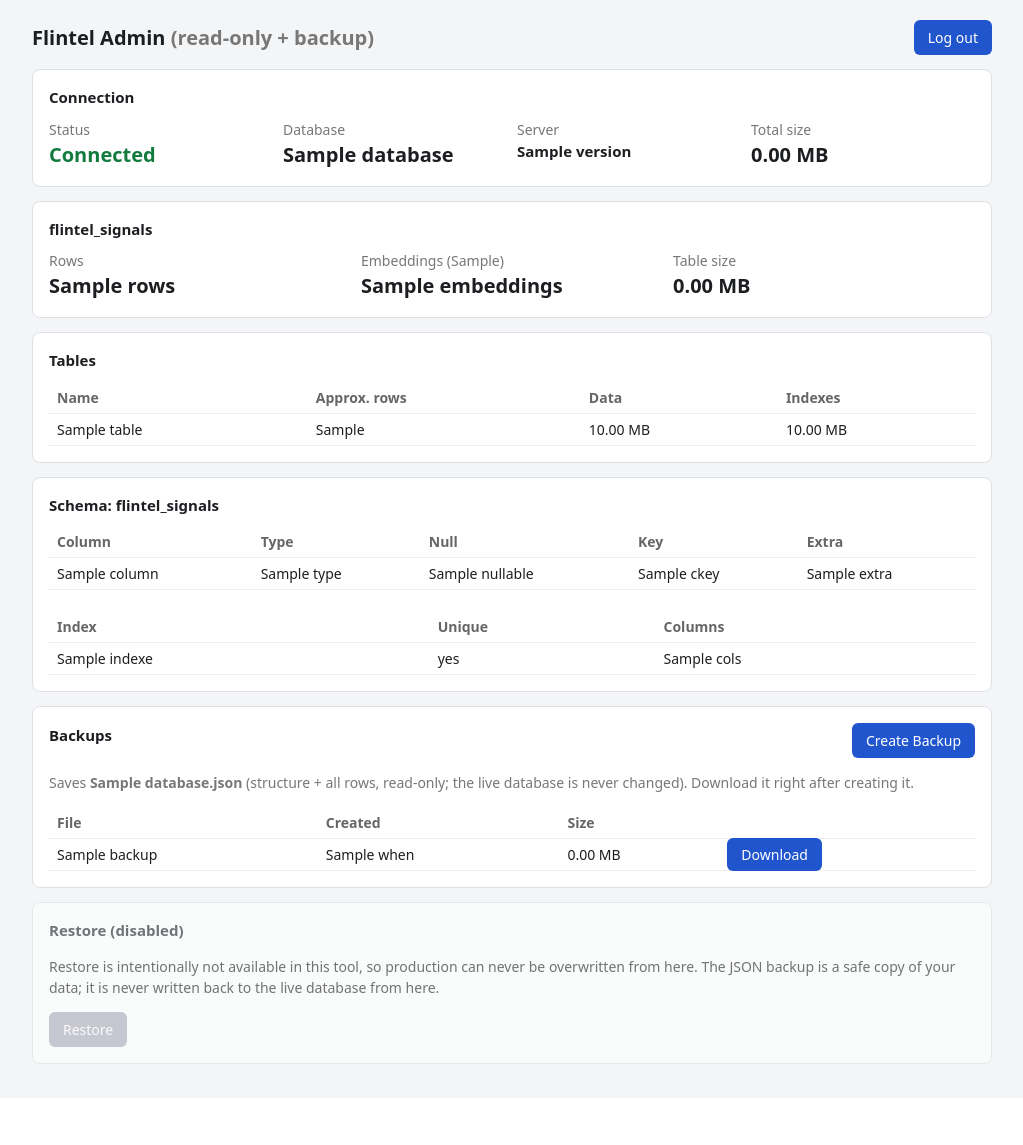
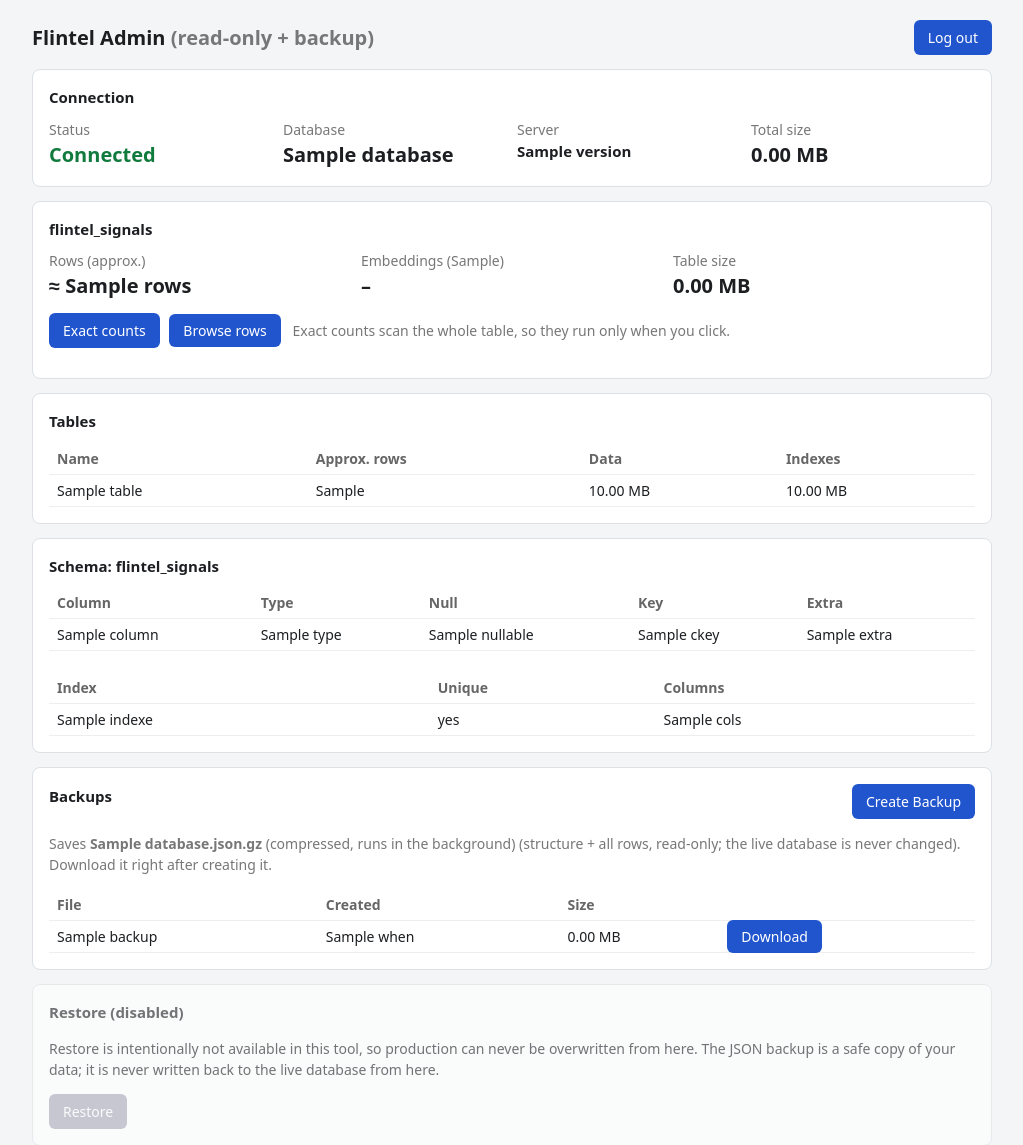
Before and after one commit to abdulwaarisinfo-dot/Flintel-Admin-local-read-only-inspector-backup-, a FastAPI app: template flintel-admin/app/templates/index.html in a window 1280 px wide. Shown: the top 1145 px of the page, without its empty margins (128-1151 px from the left). Before the commit the page ends 1064 px from the top, so only its background shows below. Run offline with FastAPI, Linux system fonts and the light colour scheme; the template is opened without the code that fills it: most values are stand-ins (such as "Sample title", 1, 10 or a date in 2020).

Commit message:
Enhance index.html with backup and count features
Added functionality for displaying approximate row counts and embedding information, along with a button for creating backups and a status message for backup progress.

```diff
--- a/flintel-admin/app/templates/index.html
+++ b/flintel-admin/app/templates/index.html
@@ -19,10 +19,13 @@
 {% if info.ok %}
 {% if info.signals %}
 <div class="card"><h2>flintel_signals</h2><div class="grid">
-<div class="stat"><span class="muted">Rows</span><b>{{ info.signals.rows }}</b></div>
-<div class="stat"><span class="muted">Embeddings{% if info.signals.embedding_col %} ({{ info.signals.embedding_col }}){% endif %}</span><b>{{ info.signals.embeddings if info.signals.embeddings is not none else 'n/a' }}</b></div>
+<div class="stat"><span class="muted">Rows (approx.)</span><b id="rows">&asymp; {{ info.signals.rows }}</b></div>
+<div class="stat"><span class="muted">Embeddings{% if info.signals.embedding_col %} ({{ info.signals.embedding_col }}){% endif %}</span><b id="emb">&ndash;</b></div>
 <div class="stat"><span class="muted">Table size</span><b>{{ info.signals.size|size }}</b></div>
-</div></div>
+</div>
+<p style="margin-top:12px"><button id="cbtn" type="button" onclick="loadCounts(true)">Exact counts</button>
+<a class="btn" href="/messages" style="margin-left:6px">Browse rows</a>
+<span class="muted" id="cmsg" style="margin-left:8px">Exact counts scan the whole table, so they run only when you click.</span></p></div>
 {% endif %}
 
 <div class="card"><h2>Tables</h2><table>
@@ -42,9 +45,9 @@
 {% endif %}
 
 <div class="card"><div class="row"><h2>Backups</h2>
-<form method="post" action="/backup" onsubmit="this.querySelector('button').disabled=true;this.querySelector('button').textContent='Backing up...'">
-<button type="submit">Create Backup</button></form></div>
-<p class="muted">Saves <b>{{ info.database or 'database' }}.json</b> (structure + all rows, read-only; the live database is never changed). Download it right after creating it.</p>
+<form method="post" action="/backup"><button type="submit" id="bbtn">Create Backup</button></form></div>
+<div id="bstat" class="msg" style="display:none"></div>
+<p class="muted">Saves <b>{{ info.database or 'database' }}.json.gz</b> (compressed, runs in the background) (structure + all rows, read-only; the live database is never changed). Download it right after creating it.</p>
 {% if backups %}<table><tr><th>File</th><th>Created</th><th>Size</th><th></th></tr>
 {% for b in backups %}<tr><td>{{ b.name }}</td><td>{{ b.when }}</td><td>{{ b.size|size }}</td>
 <td><a class="btn" href="/download/{{ b.name }}">Download</a></td></tr>{% endfor %}</table>
@@ -54,4 +57,36 @@
 <p>Restore is intentionally not available in this tool, so production can never be overwritten from here.
 The JSON backup is a safe copy of your data; it is never written back to the live database from here.</p>
 <button disabled>Restore</button></div>
+<script>
+function fmt(n){return Number(n).toLocaleString()}
+async function loadCounts(force){
+  const b=document.getElementById('cbtn'), m=document.getElementById('cmsg');
+  b.disabled=true; m.textContent='Counting... this can take a while on a big table.';
+  try{
+    const r=await fetch('/api/counts'+(force?'?force=true':'')); const j=await r.json();
+    if(!r.ok) throw new Error(j.error||'failed');
+    document.getElementById('rows').textContent=fmt(j.rows);
+    document.getElementById('emb').textContent=j.embeddings==null?'n/a':fmt(j.embeddings);
+    m.textContent='Exact'+(j.cached?' (cached, <10 min old)':'');
+  }catch(e){m.textContent='Error: '+e.message}
+  b.disabled=false;
+}
+async function pollBackup(){
+  const box=document.getElementById('bstat'), btn=document.getElementById('bbtn');
+  try{
+    const j=await (await fetch('/backup/status')).json();
+    if(j.running){
+      box.style.display='block'; box.className='msg';
+      box.textContent='Backup running: table '+(j.tables_done+1)+'/'+j.tables_total+' ('+(j.table||'...')+'), '+fmt(j.rows)+' rows written';
+      btn.disabled=true; btn.textContent='Backing up...';
+      setTimeout(pollBackup,2000); return;
+    }
+    if(j.ok!==null && j.msg){
+      box.style.display='block'; box.className='msg '+(j.ok?'ok':'bad'); box.textContent=j.msg+(j.ok?' ('+fmt(j.rows)+' rows). Reload this page to download it.':'');
+    }
+  }catch(e){}
+  btn.disabled=false; btn.textContent='Create Backup';
+}
+pollBackup();
+</script>
 {% endblock %}
```
